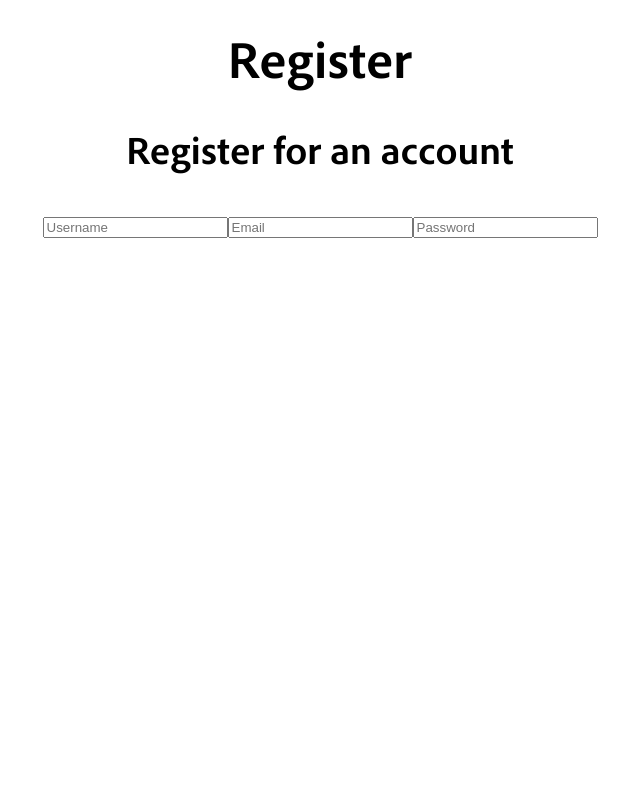
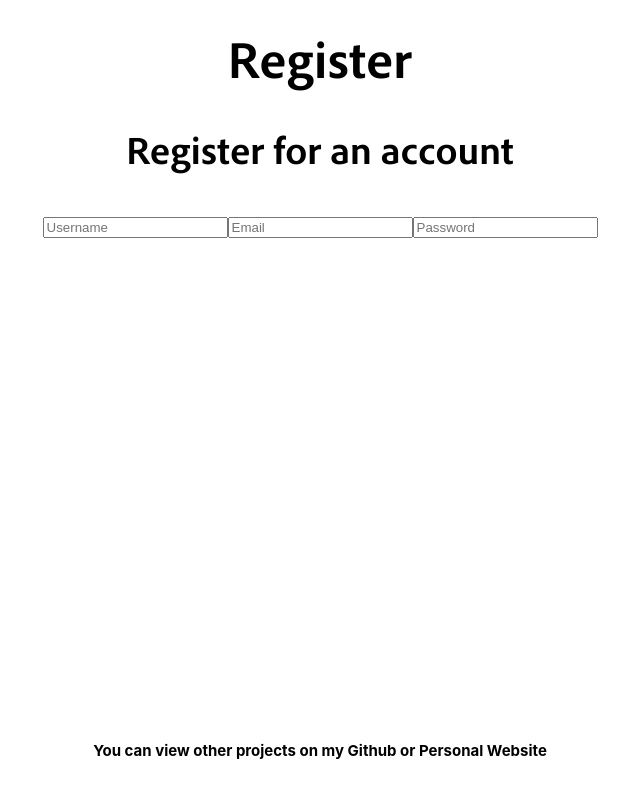
Before and after one commit to zrefai/Common-Chat, a React (Create React App) app: page /register in a window 1280 px wide. Shown: the whole page, without its empty margins (320-960 px from the left). Built offline with nearby package versions, Linux system fonts and the light colour scheme; a web font is replaced by a local one.

Commit message:
Add Footer

```diff
--- a/src/App.js
+++ b/src/App.js
@@ -4,6 +4,7 @@ import "./App.css";
 import SignIn from "./components/Auth/SignIn";
 import Register from "./components/Auth/Register";
 import Home from "./components/Home/Home";
+import Footer from "./components/Footer/Footer";
 
 const NoMatch = ({ location }) => (
   <div>No route match for {location.pathname}</div>
@@ -22,6 +23,7 @@ function App() {
           </Switch>
         </Router>
       </header>
+      <Footer />
     </div>
   );
 }
--- /dev/null
+++ b/src/components/Footer/Footer.css
@@ -0,0 +1,9 @@
+.footer {
+  font-size: 15px;
+  font-weight: bold;
+  position: absolute;
+  left: 0;
+  right: 0;
+  bottom: 0;
+  margin-bottom: 40px;
+}
--- /dev/null
+++ b/src/components/Footer/Footer.js
@@ -0,0 +1,12 @@
+import React from "react";
+import "./Footer.css";
+
+const Footer = () => {
+  return (
+    <div className="footer">
+      You can view other projects on my Github or Personal Website
+    </div>
+  );
+};
+
+export default Footer;
```
